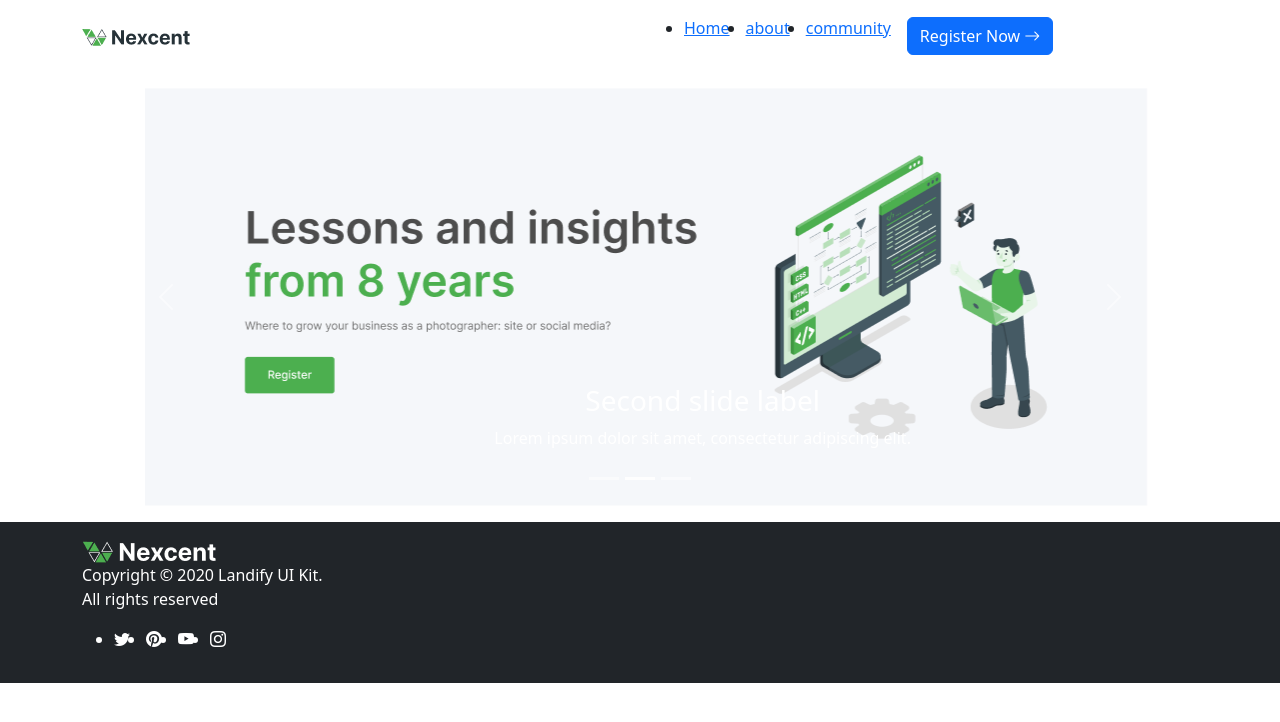
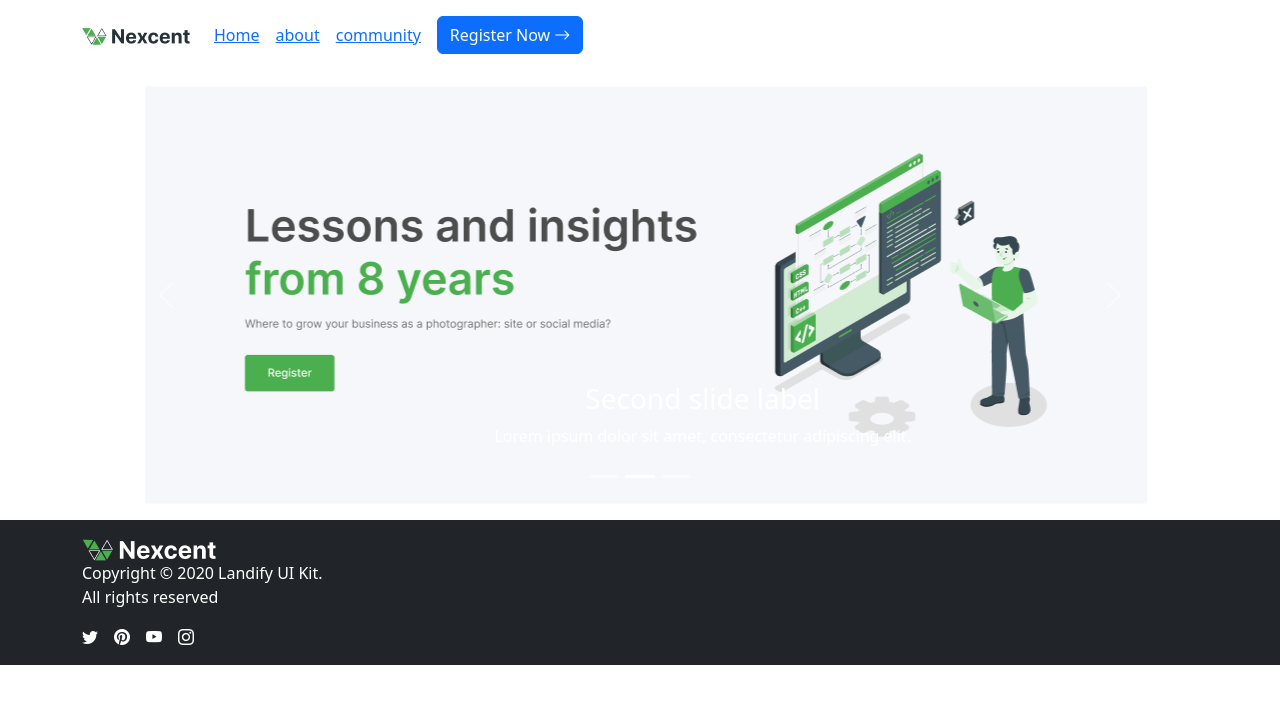
Before and after one commit to seonyeonghun2/mini-project, a React (Vite) app in the folder packages/client/: page / in a window 1280 px wide. Shown: the top 722 px of the page. Built offline with nearby package versions, Linux system fonts and the light colour scheme.

Commit message:
라우트 컴포넌트 스타일 | 커스텀
1. SiteHeader 컴포넌트 : 목록 스타일, 여백 등

```diff
--- a/packages/client/src/index.css
+++ b/packages/client/src/index.css
@@ -64,3 +64,14 @@ button:focus-visible {
     background-color: #f9f9f9;
   }
 }
+
+/* custom css */
+/* bootstrap 사용시, 우선순위 문제를 해결하고자 !important를 제한적으로 사용 */
+ul {
+  list-style: none;
+  margin: 0 !important;
+  padding: 0 !important;
+}
+.logo {
+  flex: 0 0 108px !important
+}
```
